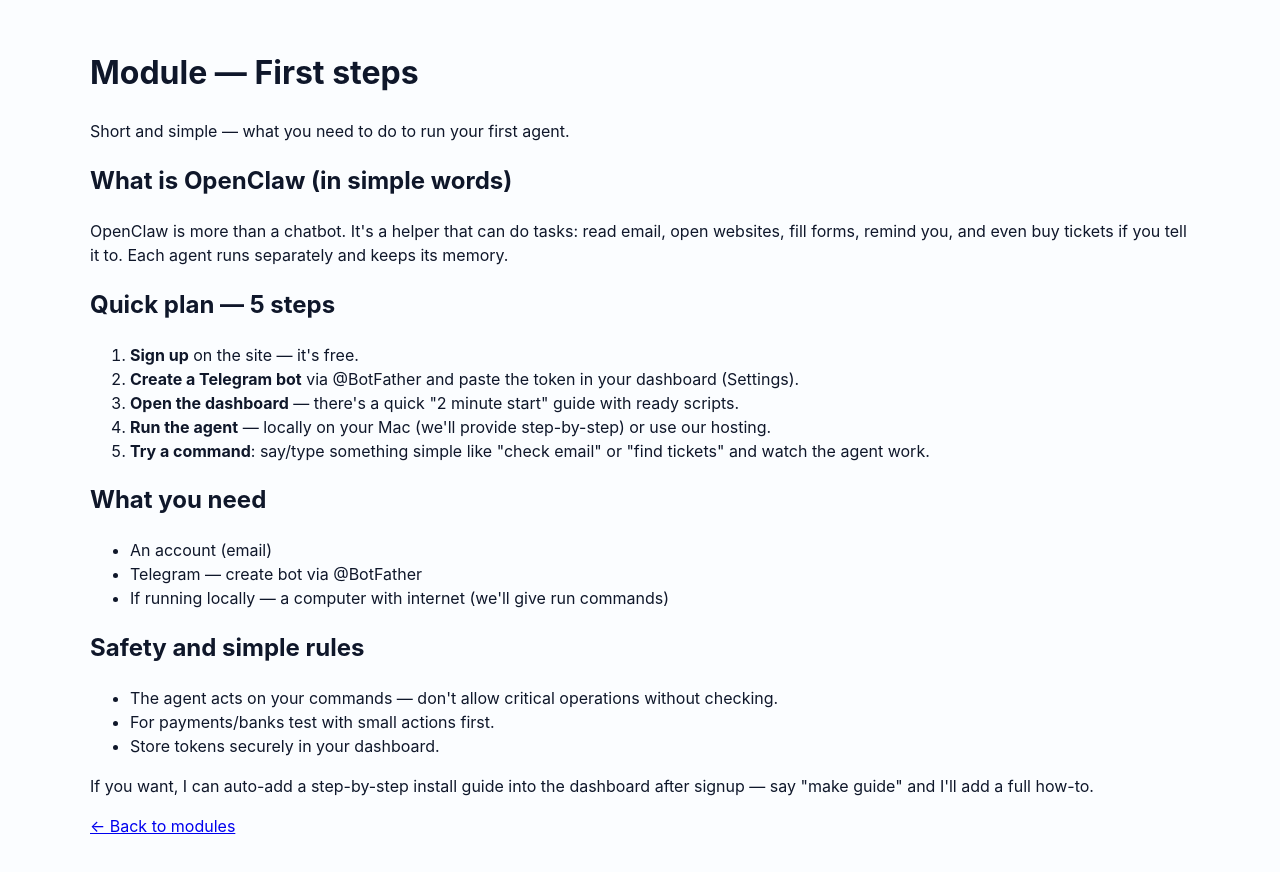
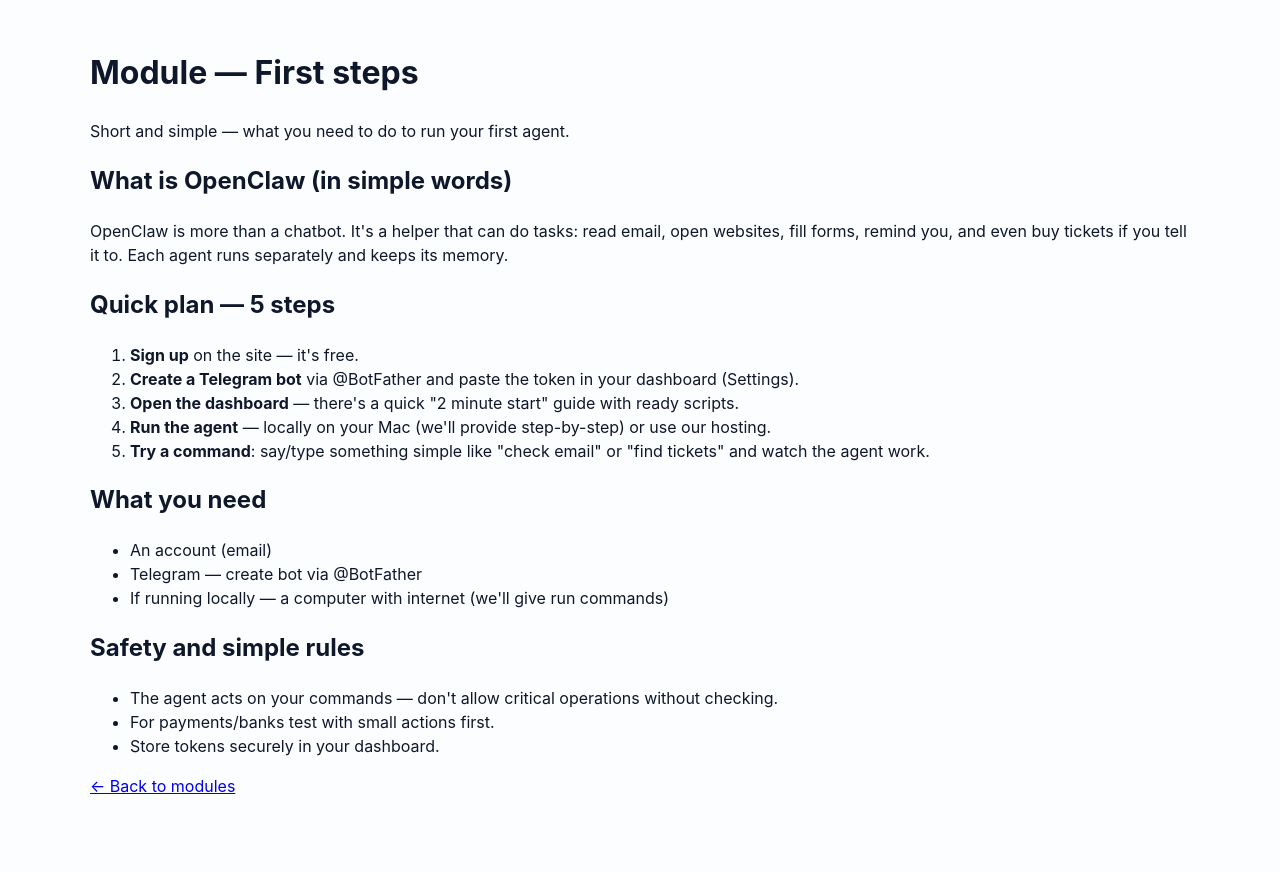
Before and after one commit to novaaurelis/nova-ai-agents-site-backup, a Next.js app: page /en/modules/first-steps in a window 1280 px wide. Shown: the top 872 px of the page. After the commit the page ends 842 px from the top, so only its background shows below. Built offline with nearby package versions, Linux system fonts and the light colour scheme.

Commit message:
chore: remove auto-insert instruction note from EN 'First steps'

```diff
--- a/pages/en/modules/first-steps.js
+++ b/pages/en/modules/first-steps.js
@@ -33,8 +33,6 @@ export default function EnFirstSteps(){
         <li>Store tokens securely in your dashboard.</li>
       </ul>
 
-      <p>If you want, I can auto-add a step-by-step install guide into the dashboard after signup — say "make guide" and I'll add a full how-to.</p>
-
       <p><Link href="/en/modules">← Back to modules</Link></p>
     </div>
   )
```
